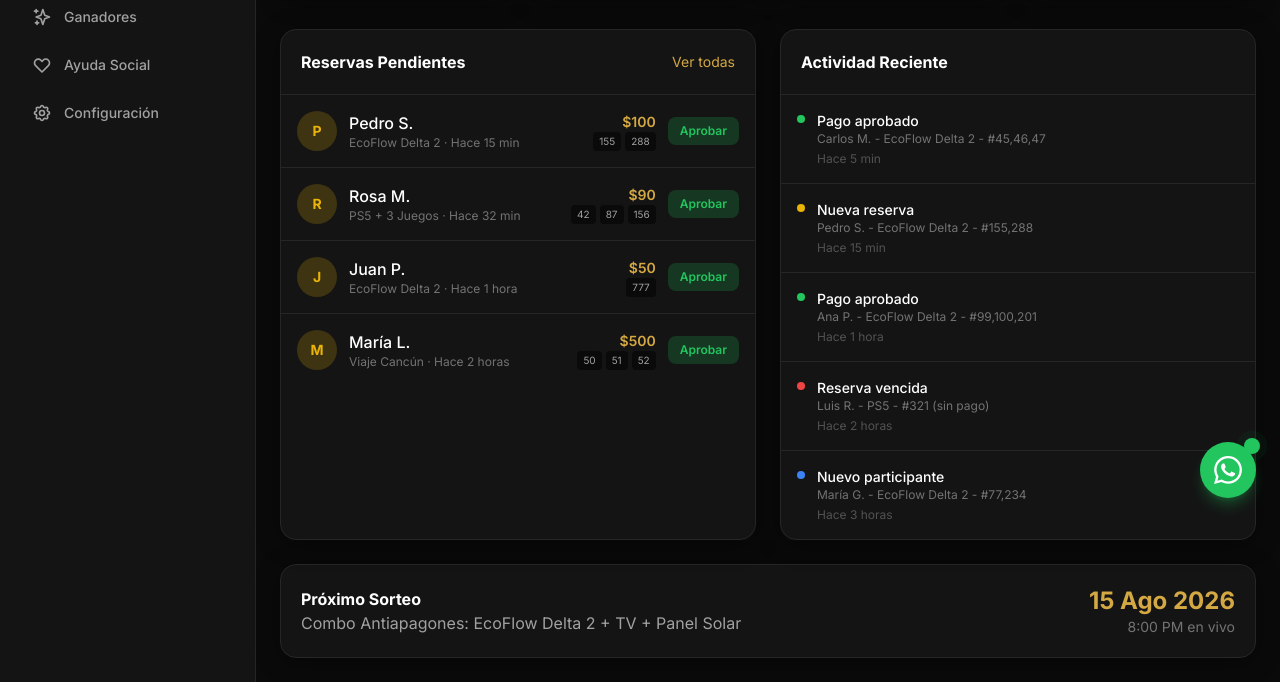
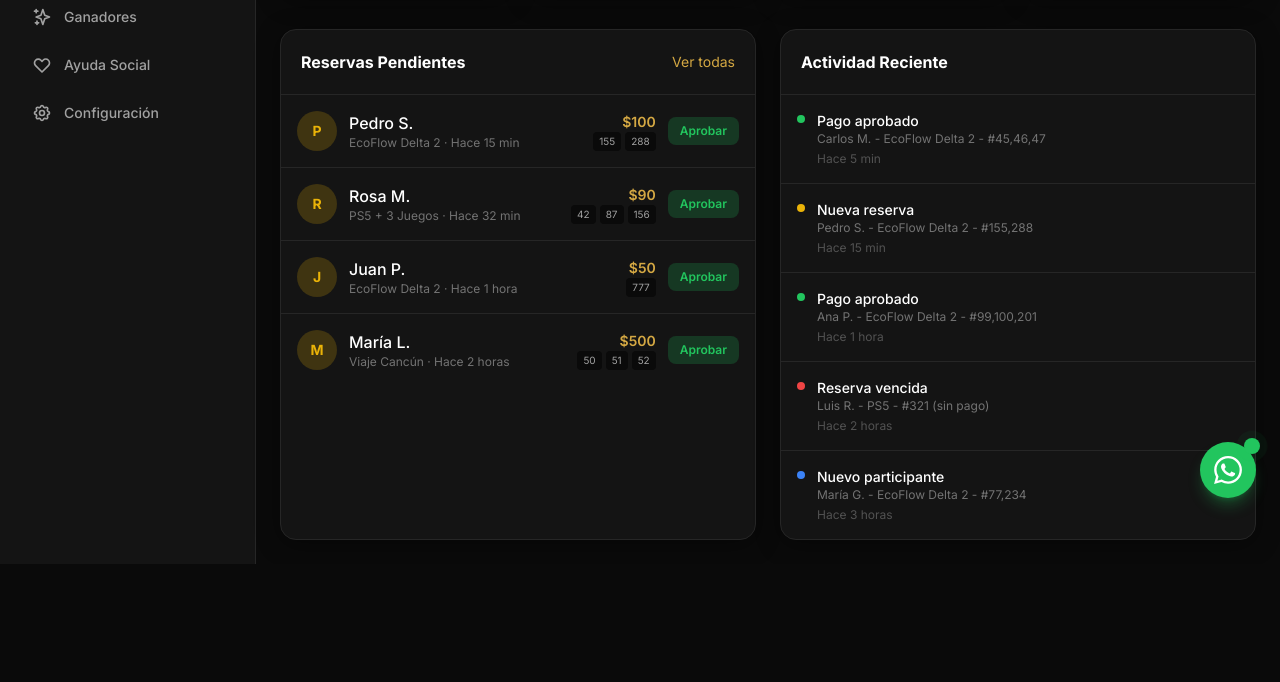
Before and after one commit to lashi02/Web-Rifas, an Astro site in the folder frontend/: page /admin in a window 1280 px wide. Shown: the part 278-960 px from the top of the page. After the commit the page ends 842 px from the top, so only its background shows below. Built offline with nearby package versions, Linux system fonts and the light colour scheme; Astro itself is replaced by a stand-in of ours.

Commit message:
fix: elimina sección Próximo Sorteo del dashboard admin

```diff
--- a/frontend/src/pages/admin/index.astro
+++ b/frontend/src/pages/admin/index.astro
@@ -242,20 +242,6 @@
             </div>
           </div>
         </div>
-
-        <!-- Next Draw -->
-        <div class="mt-6 card-premium p-5">
-          <div class="flex items-center justify-between">
-            <div>
-              <h2 class="font-bold text-white">Próximo Sorteo</h2>
-              <p class="text-neutral-400">Combo Antiapagones: EcoFlow Delta 2 + TV + Panel Solar</p>
-            </div>
-            <div class="text-right">
-              <p class="text-2xl font-bold text-gold">{stats.nextDraw}</p>
-              <p class="text-sm text-neutral-500">8:00 PM en vivo</p>
-            </div>
-          </div>
-        </div>
       </main>
     </div>
   </div>
```
